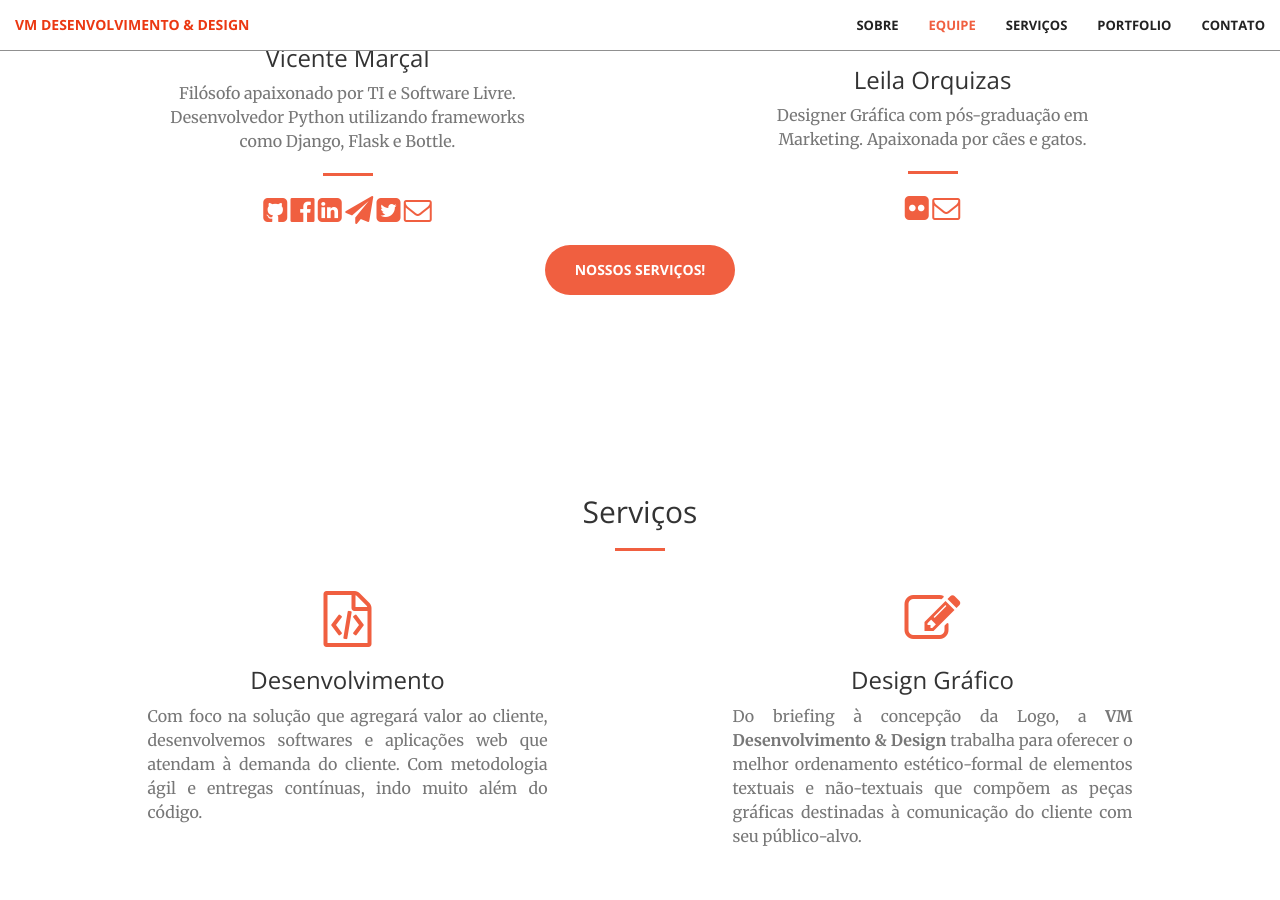
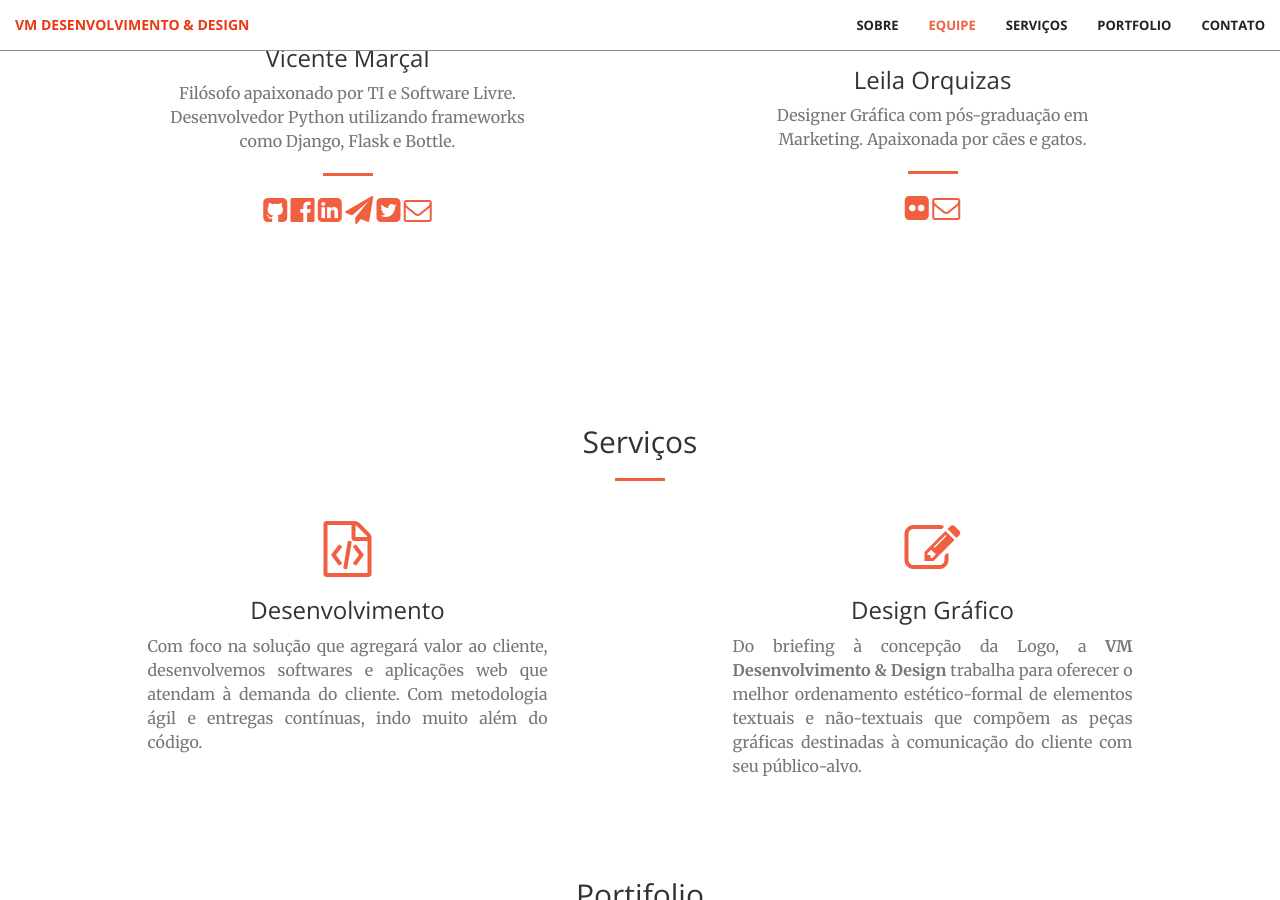
Before and after one commit to vmdesenvolvimento/vmdesenvolvimento.github.io, a Jekyll site: the page built from index.html, in a window 1280 px wide and 900 px high, scrolled down 1776 px. Built offline with Jekyll 4.4.1, drawn with Linux system fonts in a browser that asks for light colours.

```diff
--- a/_includes/team.html
+++ b/_includes/team.html
@@ -68,9 +68,5 @@
                 </div>
             </div>
         </div>
-        <br />
-        <div class="col-lg-12 text-center">
-            <a href="#services" class="btn btn-primary btn-xl page-scroll text-center">Nossos Serviços!</a>
-        </div>
     </div>
 </section>
```
